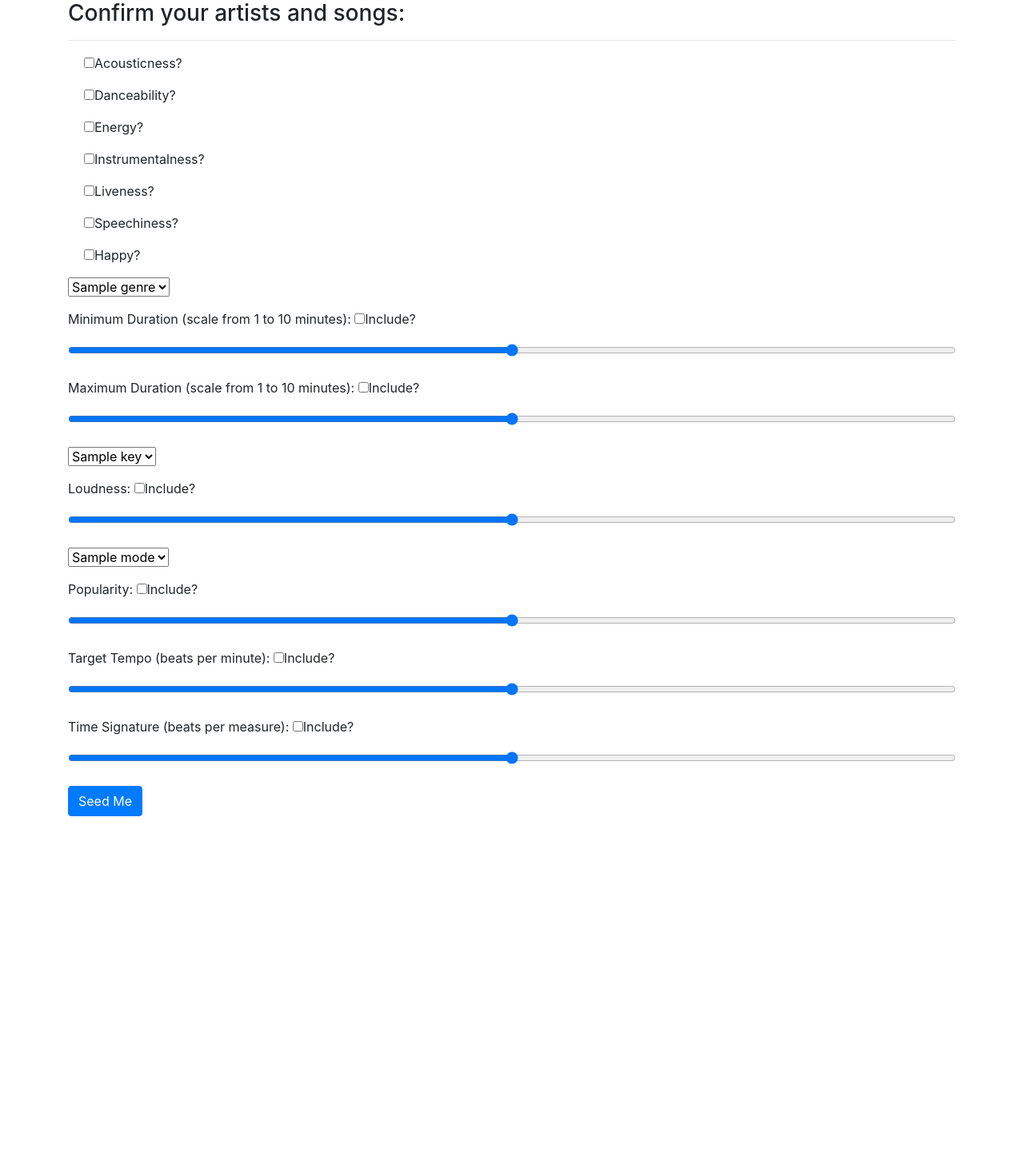
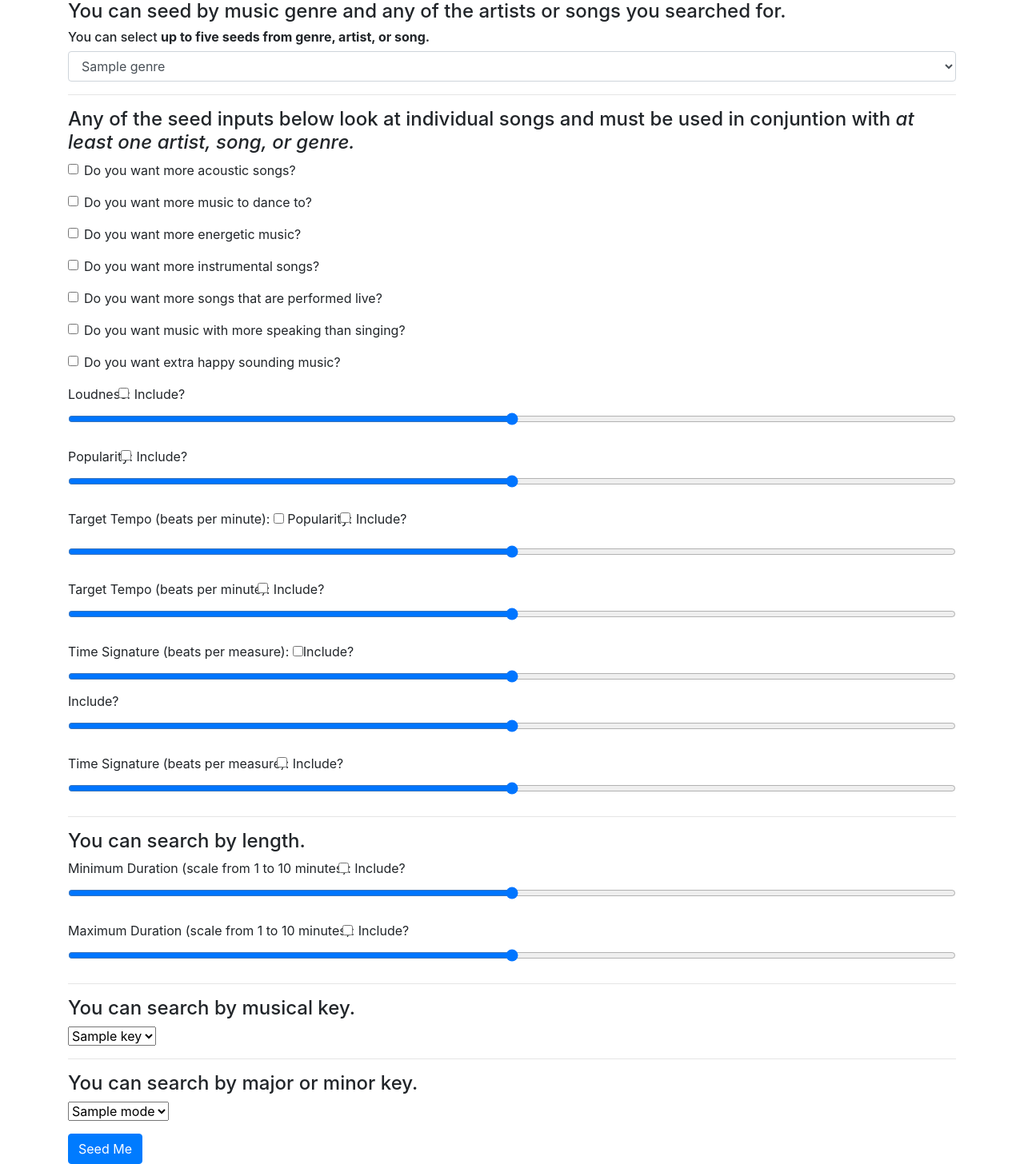
Before and after one commit to FullStackJohnMack/JohnM-Capstone-One, a Flask app: template web/templates/search_results.html in a window 1280 px wide. Shown: the whole page at 80% size. Before the commit the page ends 1021 px from the top, so only its background shows below. Run offline with Flask 2, Linux system fonts and the light colour scheme; the template is opened without the code that fills it: most values are stand-ins (such as "Sample title", 1, 10 or a date in 2020); some libraries are stand-ins or nearby versions.

Commit message:
added some styling

```diff
--- a/web/access.py
+++ b/web/access.py
@@ -1,3 +1,4 @@
 CLIENT_ID = '8aee06a9d32647a698e052031bd05312'
 CLIENT_SECRET = '569e9de47a36410e93d890f39eb348d3'
 REDIRECT_URI = 'localhost:5000'
+SECRET_KEY = '65435654345efsfdggdf'
--- a/web/app.py
+++ b/web/app.py
@@ -1,11 +1,16 @@
 from flask import Flask, render_template, redirect, request, session
 import requests, base64
-from access import CLIENT_ID, CLIENT_SECRET, REDIRECT_URI
+from access import CLIENT_ID, CLIENT_SECRET, REDIRECT_URI, SECRET_KEY
 from forms import SearchForm
 from utils import get_id, get_genres, get_key_list, get_modes
+from flask_wtf.csrf import CSRFProtect
+
+csrf = CSRFProtect()
 
 app = Flask(__name__)
-app.secret_key = "password"
+app.config['SECRET_KEY'] = SECRET_KEY
+
+csrf.init_app(app)
 
 @app.before_request
 def log_request_info():
@@ -70,6 +75,8 @@ def search_spotify():
 @app.route("/search/seed", methods=['POST'])
 def show_recommendations():
     """"""
+
+
 
     headers = {'Authorization':'Bearer ' + session['token']}
 
@@ -141,53 +148,3 @@ def show_recommendations():
 
 # https://api.spotify.com/v1/recommendations
 # http://127.0.0.1:5000
-
-
-
-# limit
-# market
-# seed_artists
-# seed_genres
-# seed_tracks
-# min_acousticness
-# max_acousticness
-# target_acousticness
-# min_danceability
-# max_danceability
-# target_danceability
-# min_duration
-# max_duration
-# target_duration
-# min_energy
-# max_energy
-# target_energy
-# min_instrumentalness
-# max_instrumentalness
-# arget_instrumentalness
-# min_key
-# max_key
-# target_key
-# min_liveness
-# max_liveness
-# target_liveness
-# min_loudness
-# max_loudness
-# target_loudness
-# min_mode
-# max_mode
-# target_mode
-# min_popularity
-# max_popularity
-# target_popularity
-# min_speechiness
-# max_speechiness
-# target_speechiness
-# min_tempo
-# max_tempo
-# target_tempo
-# min_time_signature
-# max_time_signature
-# target_time_signature
-# min_valence
-# max_valence
-# target_valence
--- a/web/templates/base.html
+++ b/web/templates/base.html
@@ -7,8 +7,11 @@
     <link rel="stylesheet" href="https://stackpath.bootstrapcdn.com/bootstrap/4.4.1/css/bootstrap.min.css" integrity="sha384-Vkoo8x4CGsO3+Hhxv8T/Q5PaXtkKtu6ug5TOeNV6gBiFeWPGFN9MuhOf23Q9Ifjh" crossorigin="anonymous">
 </head>
 <body>
+    <div class="container">
 
-{% block content %}{% endblock %}
+        {% block content %}{% endblock %}
+
+    </div>
 
 <script src="https://code.jquery.com/jquery-3.4.1.min.js"></script>
 <script src="/static/app.js"></script>
--- a/web/templates/search_results.html
+++ b/web/templates/search_results.html
@@ -4,101 +4,151 @@
 
 {% block content %}
 
-<div class="container">
     <form method="POST" action="search/seed">
 
-            <h3>Confirm your artists and songs:</h3>
-            {% if seed_1_type == 'artists' %}
-                {% for result in seed_1_id[seed_1_type]['items'] %}
-                    <input type="checkbox" name="seed_artists" value="{{result['id']}}">{{result['name']}}<br>
+        <input type="hidden" name="csrf_token" value="{{ csrf_token() }}"/>
+
+        <h4>You can seed by music genre and any of the artists or songs you searched for.</h4>
+        <h6>You can select <b>up to five seeds from genre, artist, or song.</b></h6>
+
+        <div class="form-group">
+            <select name="seed_genre" id ="seed_genre" class="form-control">
+                {% for genre in genres %}
+                <option value="{{genre[0]}}">{{genre[1]}}</option>
                 {% endfor %}
-            {% endif %}
+            </select>
+        </div>
+
+                {% if seed_1_type == 'artists' %}
+                    {% for result in seed_1_id[seed_1_type]['items'] %}
+                        <input type="checkbox" name="seed_artists" value="{{result['id']}}" class="form-check-input">{{result['name']}}<br>
+                    {% endfor %}
+                {% endif %}
 
             {% if seed_2_type == 'artists' %}
                 {% for result in seed_2_id[seed_2_type]['items'] %}
-                    <input type="checkbox" name="seed_artists" value="{{result['id']}}">{{result['name']}}<br>
+                    <input type="checkbox" name="seed_artists" value="{{result['id']}}" class="form-check-input">{{result['name']}}<br>
                 {% endfor %}
             {% endif %}
 
             {% if seed_3_type == 'artists' %}
                 {% for result in seed_3_id[seed_3_type]['items'] %}
-                    <input type="checkbox" name="seed_artists" value="{{result['id']}}">{{result['name']}}<br>
+                    <input type="checkbox" name="seed_artists" value="{{result['id']}}" class="form-check-input">{{result['name']}}<br>
                 {% endfor %}
             {% endif %}
 
             {% if seed_4_type == 'artists' %}
                 {% for result in seed_4_id[seed_4_type]['items'] %}
-                    <input type="checkbox" name="seed_artists" value="{{result['id']}}">{{result['name']}}<br>
+                    <input type="checkbox" name="seed_artists" value="{{result['id']}}" class="form-check-input">{{result['name']}}<br>
                 {% endfor %}
             {% endif %}
 
             {% if seed_5_type == 'artists' %}
                 {% for result in seed_5_id[seed_5_type]['items'] %}
-                    <input type="checkbox" name="seed_artists" value="{{result['id']}}">{{result['name']}}<br>
+                    <input type="checkbox" name="seed_artists" value="{{result['id']}}" class="form-check-input">{{result['name']}}<br>
                 {% endfor %}
             {% endif %}
 
             {% if seed_1_type == 'tracks' %}
                 {% for result in seed_1_id[seed_1_type]['items'] %}
-                    <input type="checkbox" name="seed_tracks" value="{{result['id']}}">{{result['name']}} - {{result['artists'][0]['name']}}<br>
+                    <input type="checkbox" name="seed_tracks" value="{{result['id']}}" class="form-check-input">{{result['name']}} - {{result['artists'][0]['name']}}<br>
                 {% endfor %}
             {% endif %}
 
             {% if seed_2_type == 'tracks' %}
                 {% for result in seed_2_id[seed_2_type]['items'] %}
-                    <input type="checkbox" name="seed_tracks" value="{{result['id']}}">{{result['name']}} - {{result['artists'][0]['name']}}<br>
+                    <input type="checkbox" name="seed_tracks" value="{{result['id']}}" class="form-check-input">{{result['name']}} - {{result['artists'][0]['name']}}<br>
                 {% endfor %}
             {% endif %}
 
             {% if seed_3_type == 'tracks' %}
                 {% for result in seed_3_id[seed_3_type]['items'] %}
-                    <input type="checkbox" name="seed_tracks" value="{{result['id']}}">{{result['name']}} - {{result['artists'][0]['name']}}<br>
+                    <input type="checkbox" name="seed_tracks" value="{{result['id']}}" class="form-check-input">{{result['name']}} - {{result['artists'][0]['name']}}<br>
                 {% endfor %}
             {% endif %}
 
             {% if seed_4_type == 'tracks' %}
                 {% for result in seed_4_id[seed_4_type]['items'] %}
-                    <input type="checkbox" name="seed_tracks" value="{{result['id']}}">{{result['name']}} - {{result['artists'][0]['name']}}<br>
+                    <input type="checkbox" name="seed_tracks" value="{{result['id']}}" class="form-check-input">{{result['name']}} - {{result['artists'][0]['name']}}<br>
                 {% endfor %}
             {% endif %}
 
             {% if seed_5_type == 'tracks' %}
                 {% for result in seed_5_id[seed_5_type]['items'] %}
-                    <input type="checkbox" name="seed_tracks" value="{{result['id']}}">{{result['name']}} - {{result['artists'][0]['name']}}<br>
+                    <input type="checkbox" name="seed_tracks" value="{{result['id']}}" class="form-check-input">{{result['name']}} - {{result['artists'][0]['name']}}<br>
                 {% endfor %}
             {% endif %}
 
+
+
             <hr>
 
+            <h4>Any of the seed inputs below look at individual songs and must be used in conjuntion with <i>at least one artist, song, or genre.</i></h4>
 
-            <div class="form-group form-check"><input type="checkbox" name="acousticness" value="1">Acousticness?</div>
-            <div class="form-group form-check"><input type="checkbox" name="danceability" value="1">Danceability?</div>
-            <div class="form-group form-check"><input type="checkbox" name="energy" value="1">Energy?</div>
-            <div class="form-group form-check"><input type="checkbox" name="instrumentalness" value="1">Instrumentalness?</div>
-            <div class="form-group form-check"><input type="checkbox" name="liveness" value="1">Liveness?</div>
-            <div class="form-group form-check"><input type="checkbox" name="speechiness" value="1">Speechiness?</div>
-            <div class="form-group form-check"><input type="checkbox" name="happy" value="1">Happy?</div>
+            <div class="form-group form-check"><input type="checkbox" name="acousticness" value="1" class="form-check-input">Do you want more acoustic songs?</div>
+            <div class="form-group form-check"><input type="checkbox" name="danceability" value="1" class="form-check-input">Do you want more music to dance to?</div>
+            <div class="form-group form-check"><input type="checkbox" name="energy" value="1" class="form-check-input">Do you want more energetic music?</div>
+            <div class="form-group form-check"><input type="checkbox" name="instrumentalness" value="1" class="form-check-input">Do you want more instrumental songs?</div>
+            <div class="form-group form-check"><input type="checkbox" name="liveness" value="1" class="form-check-input">Do you want more songs that are performed live?</div>
+            <div class="form-group form-check"><input type="checkbox" name="speechiness" value="1" class="form-check-input">Do you want music with more speaking than singing?</div>
+            <div class="form-group form-check"><input type="checkbox" name="happy" value="1" class="form-check-input">Do you want extra happy sounding music?</div>
 
             <div class="form-group">
-                <select name="seed_genre">
-                    {% for genre in genres %}
-                    <option value="{{genre[0]}}">{{genre[1]}}</option>
-                    {% endfor %}
-                </select>
+                <label for="duration" class="form-check-label">Loudness:</label>
+                <input type="checkbox" name="include_loudness" value="1" class="form-check-input">Include?
+                <input type="range" id="loudness" name="loudness" min="-60" max="0" class="form-control">
             </div>
 
+            <div class="form-group">
+                <label for="duration" class="form-check-label">Popularity:</label>
+                <input type="checkbox" name="include_popularity" value="1" class="form-check-input">Include?
+                <input type="range" id="popularity" name="popularity" min="0" max="100" class="form-control">
+            </div>
+
+            <div class="form-group">
+                <label for="duration" class="form-check-label">Target Tempo (beats per minute):</label>
+                <input type="checkbox" name="include_tempo" value="1" <div class="form-group">
+            <label for="duration" class="form-check-label">Popularity:</label>
+            <input type="checkbox" name="include_popularity" value="1" class="form-check-input">Include?
+            <input type="range" id="popularity" name="popularity" min="0" max="100" class="form-control">
+        </div>
+
         <div class="form-group">
-            <label for="duration">Minimum Duration (scale from 1 to 10 minutes):</label>
-            <input type="checkbox" name="include_min_duration" value="1">Include?
+            <label for="duration" class="form-check-label">Target Tempo (beats per minute):</label>
+            <input type="checkbox" name="include_tempo" value="1" class="form-check-input">Include?
+            <input type="range" id="tempo" name="tempo" min="0" max="300" class="form-control">
+        </div>
+
+        <div class="form-group">
+            <label for="time_sig" class="form-check-label">Time Signature (beats per measure):</label>
+            <input type="checkbox" name="include_time_sig" value="1">Include?
+            <input type="range" id="tempo" name="time_sig" min="2" max="12" class="form-control">Include?
+                <input type="range" id="tempo" name="tempo" min="0" max="300" class="form-control">
+            </div>
+
+            <div class="form-group">
+                <label for="time_sig" class="form-check-label">Time Signature (beats per measure):</label>
+                <input type="checkbox" name="include_time_sig" value="1" class="form-check-input">Include?
+                <input type="range" id="tempo" name="time_sig" min="2" max="12" class="form-control">
+            </div>
+
+            <hr>
+        <h4>You can search by length.</h4>
+
+        <div class="form-group">
+            <label for="duration" class="form-check-label">Minimum Duration (scale from 1 to 10 minutes):</label>
+            <input type="checkbox" name="include_min_duration" value="1" class="form-check-input">Include?
             <input type="range" id="min_duration" name="min_duration" min="60000" max="600000" class="form-control">
         </div>
 
         <div class="form-group">
-            <label for="duration">Maximum Duration (scale from 1 to 10 minutes):</label>
-            <input type="checkbox" name="include_max_duration" value="1">Include?
+            <label for="duration" class="form-check-label">Maximum Duration (scale from 1 to 10 minutes):</label>
+            <input type="checkbox" name="include_max_duration" value="1" class="form-check-input">Include?
             <input type="range" id="max_duration" name="max_duration" min="60000" max="600000" class="form-control">
         </div>
 
+        <hr>
+        <h4>You can search by musical key.</h4>
         <div class="form-group">
             <select name="key">
                 {% for key in keys %}
@@ -106,13 +156,10 @@
                 {% endfor %}
             </select>
         </div>
+        <hr>
 
-        <div class="form-group">
-            <label for="duration">Loudness:</label>
-            <input type="checkbox" name="include_loudness" value="1">Include?
-            <input type="range" id="loudness" name="loudness" min="-60" max="0" class="form-control">
-        </div>
 
+        <h4>You can search by major or minor key.</h4>
         <div class="form-group">
             <select name="mode">
                 {% for mode in modes %}
@@ -121,26 +168,10 @@
             </select>
         </div>
 
-        <div class="form-group">
-            <label for="duration">Popularity:</label>
-            <input type="checkbox" name="include_popularity" value="1">Include?
-            <input type="range" id="popularity" name="popularity" min="0" max="100" class="form-control">
-        </div>
 
-        <div class="form-group">
-            <label for="duration">Target Tempo (beats per minute):</label>
-            <input type="checkbox" name="include_tempo" value="1">Include?
-            <input type="range" id="tempo" name="tempo" min="0" max="300" class="form-control">
-        </div>
-
-        <div class="form-group">
-            <label for="time_sig">Time Signature (beats per measure):</label>
-            <input type="checkbox" name="include_time_sig" value="1">Include?
-            <input type="range" id="tempo" name="time_sig" min="2" max="12" class="form-control">
-        </div>
 
         <button class="btn btn-primary" type="submit">Seed Me</button>
     </form>
-</div>
+
 
 {% endblock %}
```
Also changed, not shown: web/forms.py (+5 -5 lines), web/templates/search.html (+18 -4 lines).
